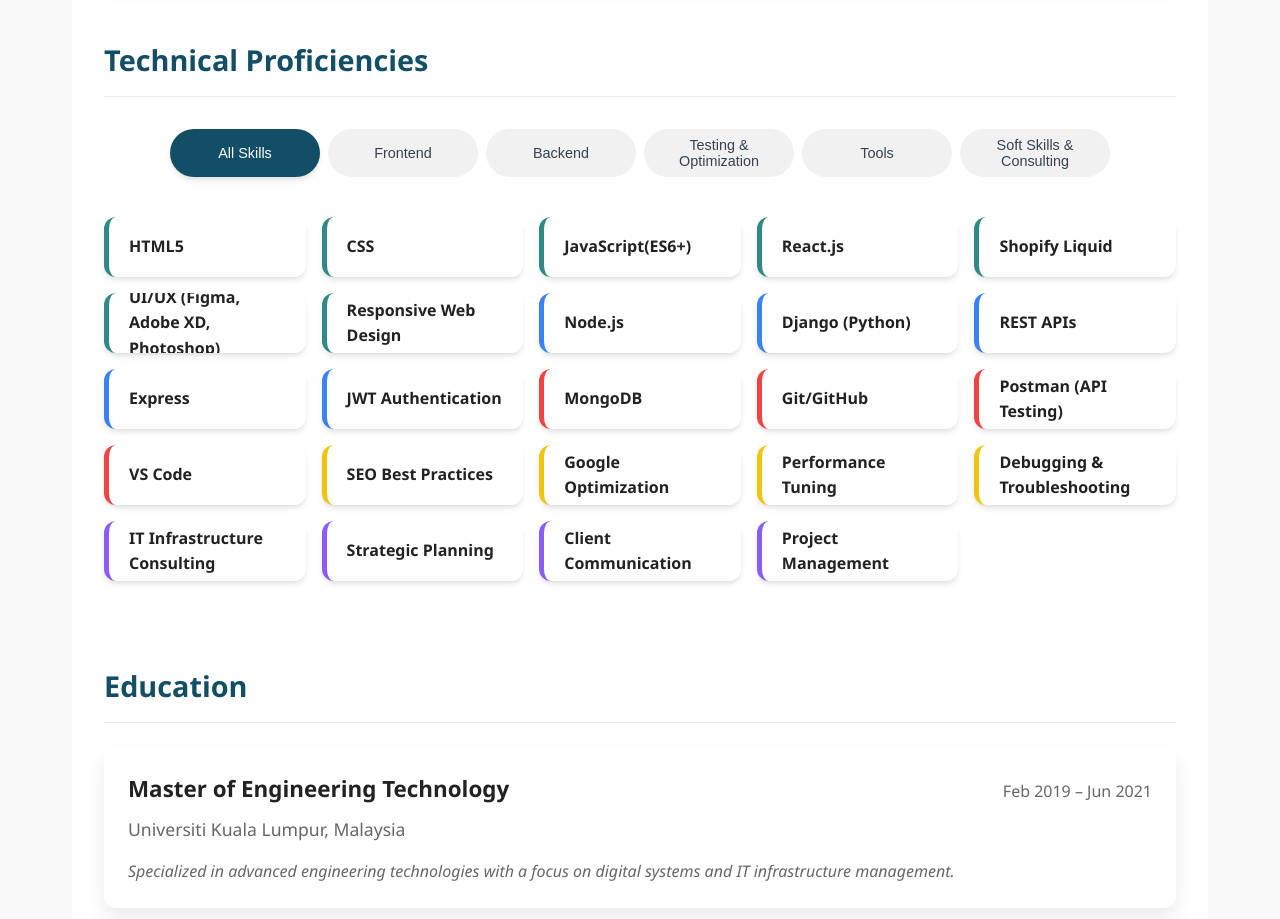
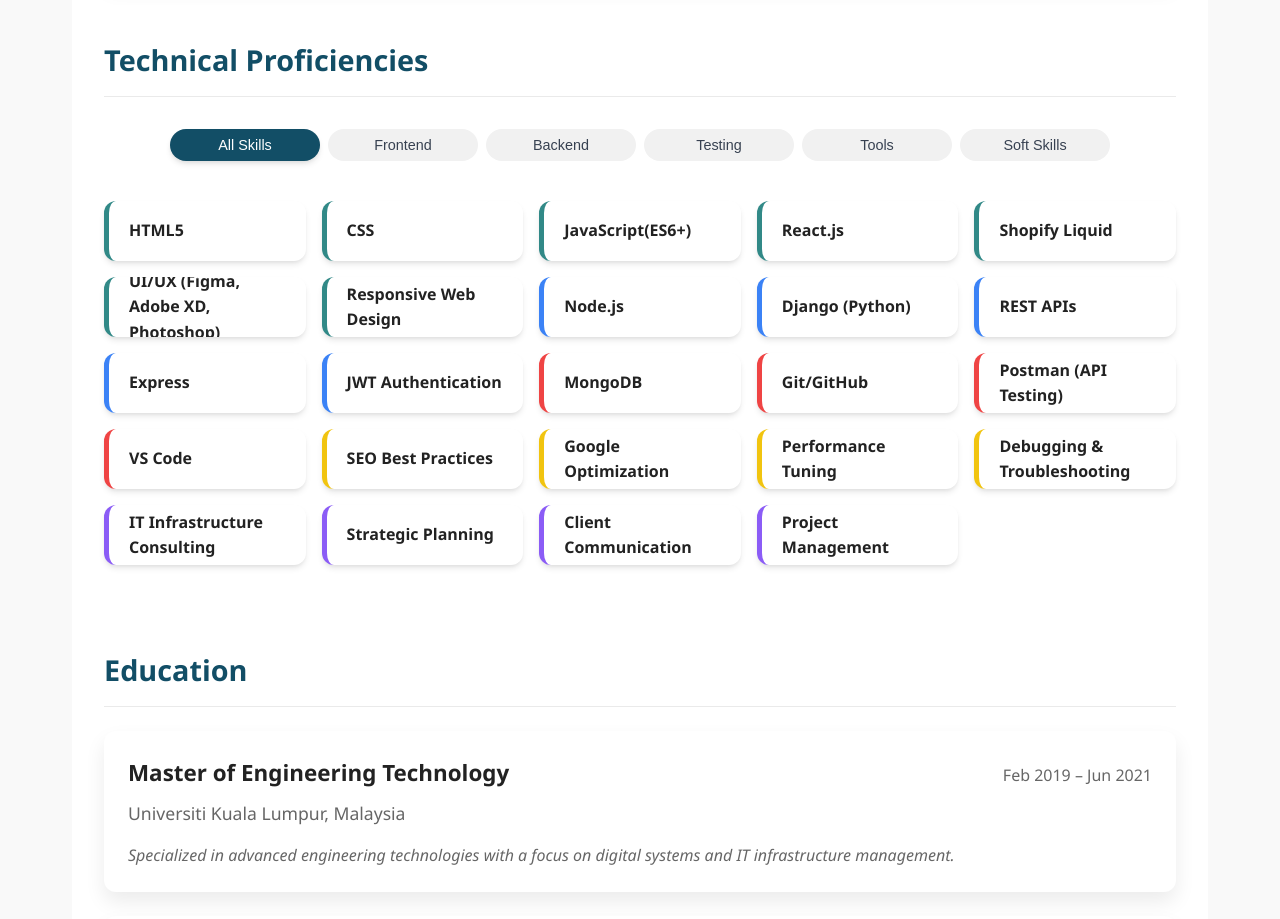
Before and after one commit to irfan3434/irfanishtiaq.dev, a React (Create React App) app: page /resume in a window 1280 px wide. Shown: the part 2060-2979 px from the top of the page. Built offline with nearby package versions, Linux system fonts and the light colour scheme.

Commit message:
new change in outlook

```diff
--- a/src/pages/Resume.js
+++ b/src/pages/Resume.js
@@ -39,9 +39,9 @@ const SkillsSection = () => {
     { id: 'all', label: 'All Skills' },
     { id: 'frontend', label: 'Frontend' },
     { id: 'backend', label: 'Backend' },
-    { id: 'testing', label: 'Testing & Optimization' },
+    { id: 'testing', label: 'Testing' },
     { id: 'tools', label: 'Tools' },
-    { id: 'softskills', label: 'Soft Skills & Consulting' },
+    { id: 'softskills', label: 'Soft Skills' },
 
   ];
 
```
